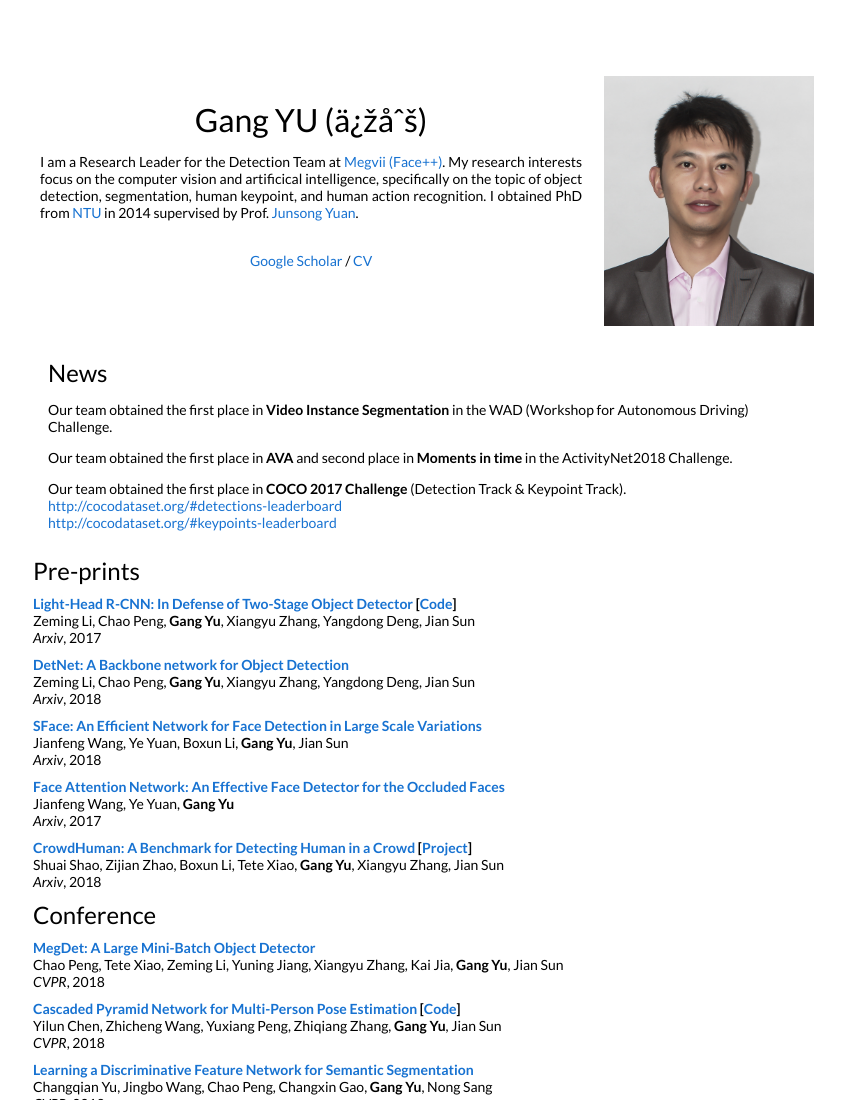
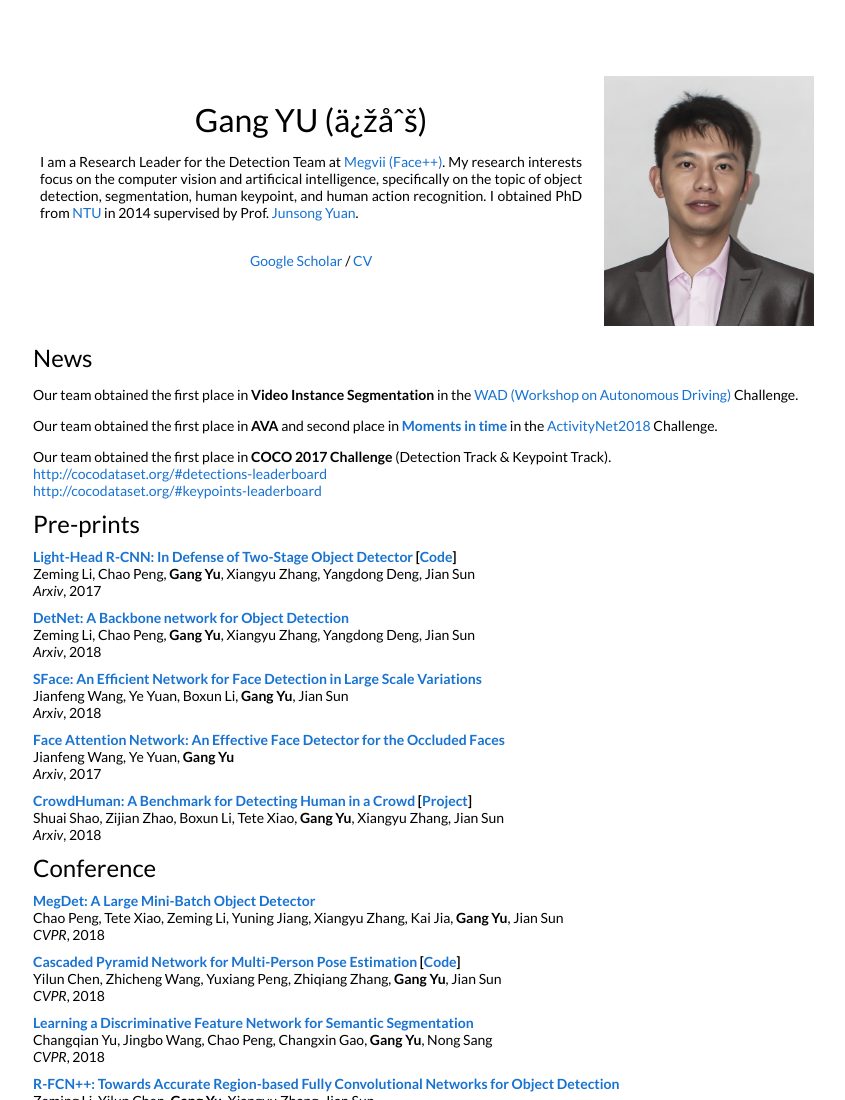
Before and after one commit to skicy/skicy.github.io, a plain HTML site: page index.html in a window 1280 px wide. Shown: the top 1100 px of the page, without its empty margins (209-1054 px from the left). Drawn offline with Linux system fonts and the light colour scheme.

Commit message:
Update index.html

```diff
--- a/index.html
+++ b/index.html
@@ -72,15 +72,15 @@
             </tr>
           </table>
 
-<table width="100%" align="left" border="0" cellspacing="0" cellpadding="20">
+<table width="100%" align="left" border="0" cellspacing="0" cellpadding="5">
             <tr>
               <td width="100%" align="left">
                 <font size="5">News</font> <!-- <font size="3">(for full publications, please see google scholars)</font> -->
                   <p>
-                  Our team obtained the first place in <strong>Video Instance Segmentation</strong> in the WAD (Workshop for Autonomous Driving) Challenge.
+                  Our team obtained the first place in <strong>Video Instance Segmentation</strong> in the <a  target="_blank" href="http://www.wad.ai/index.html">WAD (Workshop on Autonomous Driving)</a> Challenge.
                   </p>
                   <p>
-                  Our team obtained the first place in <strong>AVA</strong> and second place in <strong>Moments in time</strong> in the ActivityNet2018 Challenge.
+                  Our team obtained the first place in <strong>AVA</strong> and second place in <strong><a  target="_blank" href="http://moments.csail.mit.edu/results2018.html">Moments in time</a></strong> in the <a  target="_blank" href="http://activity-net.org/challenges/2018/index.html">ActivityNet2018</a> Challenge.
                   </p>
                   <p>
                   Our team obtained the first place in <strong>COCO 2017 Challenge</strong> (Detection Track & Keypoint Track). <br>
```
